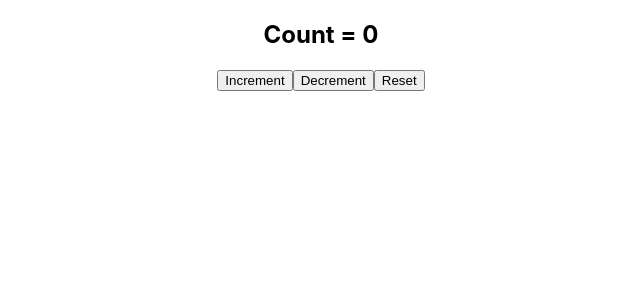
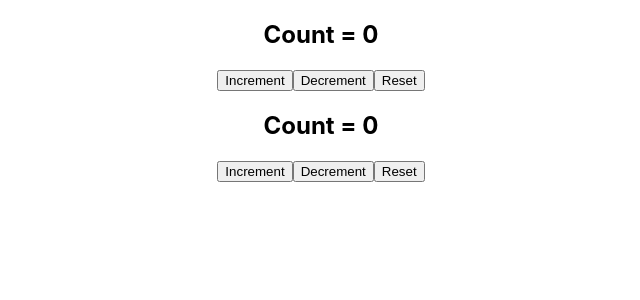
Before and after one commit to Annie-Huang/react-hooks-tutorial, a React (Create React App) app in the folder custom-hooks/: page / in a window 1280 px wide. Shown: the top 300 px of the page, without its empty margins (319-959 px from the left). Built offline with nearby package versions, Linux system fonts and the light colour scheme.

Commit message:
Create CounterTwo.js, which is a mirror of CounterOne.js

```diff
--- a/custom-hooks/src/App.js
+++ b/custom-hooks/src/App.js
@@ -3,6 +3,7 @@ import './App.css';
 import DocTitleOne from "./components/DocTitleOne";
 import DocTitleTwo from "./components/DocTitleTwo";
 import CounterOne from "./components/CounterOne";
+import CounterTwo from "./components/CounterTwo";
 
 function App() {
     return (
@@ -10,6 +11,7 @@ function App() {
             {/*<DocTitleOne />*/}
             {/*<DocTitleTwo />*/}
             <CounterOne />
+            <CounterTwo/>
         </div>
     );
 }
--- /dev/null
+++ b/custom-hooks/src/components/CounterTwo.js
@@ -0,0 +1,26 @@
+import React, {useState} from 'react';
+
+const CounterTwo = () => {
+    const [count, setCount] = useState(0);
+
+    const increment = () => {
+        setCount(prevCount => prevCount + 1);
+    };
+    const decrement = () => {
+        setCount(prevCount => prevCount - 1);
+    };
+    const reset = () => {
+        setCount(0);
+    };
+
+    return (
+        <div>
+            <h2>Count = {count}</h2>
+            <button onClick={increment}>Increment</button>
+            <button onClick={decrement}>Decrement</button>
+            <button onClick={reset}>Reset</button>
+        </div>
+    );
+};
+
+export default CounterTwo;
```
